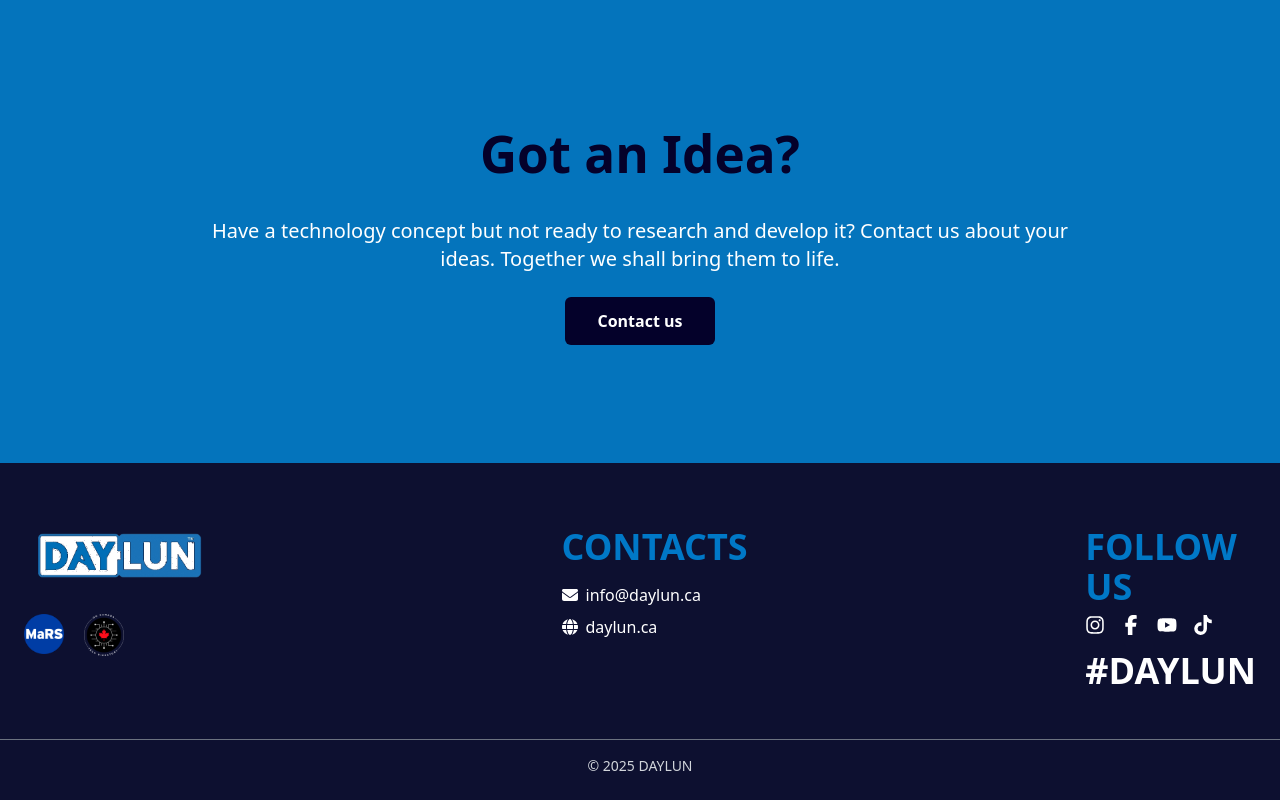
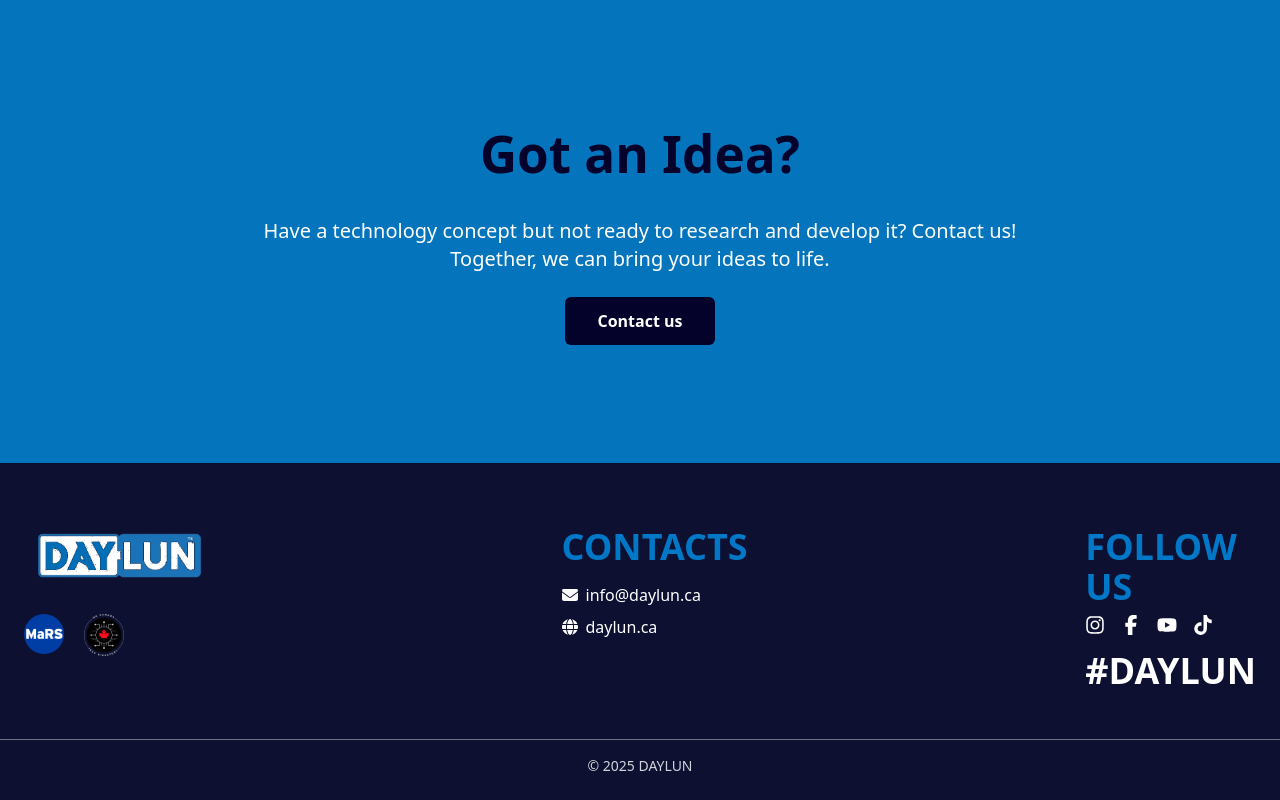
Before and after one commit to Daylun-Housing/DAYLUN, a Next.js app: page /Technologies in a window 1280 px wide. Shown: the part 5751-6551 px from the top of the page. Built offline with nearby package versions, Linux system fonts and the light colour scheme.

Commit message:
updates.

```diff
--- a/app/Technologies/Components/GotAnIdea.tsx
+++ b/app/Technologies/Components/GotAnIdea.tsx
@@ -17,7 +17,11 @@ export default function GotAnIdea() {
           </h2>
           <p className="text-lg md:text-xl leading-relaxed">
           Have a technology concept but not ready to research and develop it?
-          Contact us about your ideas. Together we shall bring them to life.
+          Contact us!
+
+          </p>
+          <p className="text-lg md:text-xl leading-relaxed">
+          Together, we can bring your ideas to life.
           </p>
 
            <br />
```
